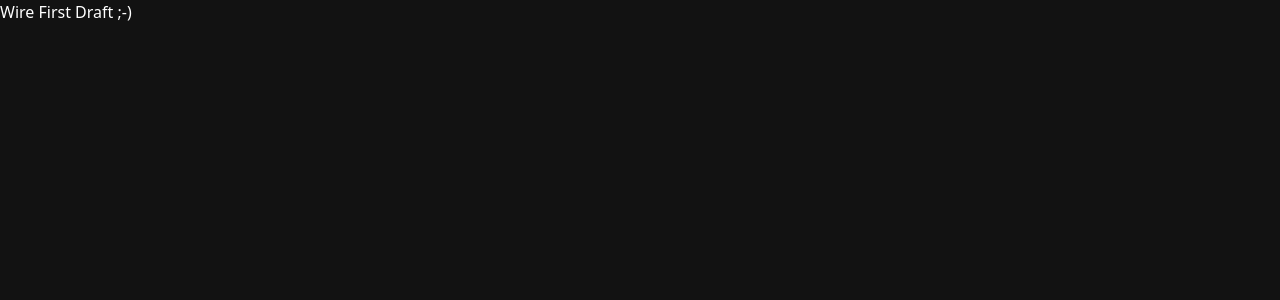
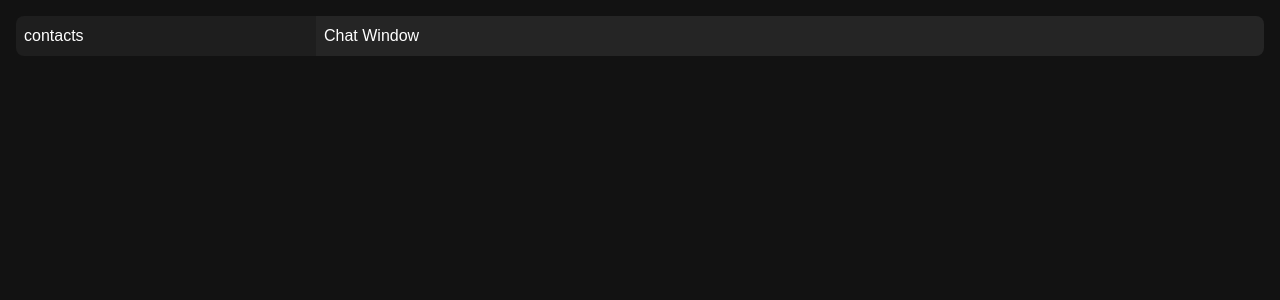
Before and after one commit to avanishpage/wire, a React (Create React App) app: page / in a window 1280 px wide. Shown: the top 300 px of the page. Built offline with nearby package versions, Linux system fonts and the light colour scheme.

Commit message:
adding basic css for Contacts and ChatWindow

```diff
--- a/src/App.css
+++ b/src/App.css
@@ -3,6 +3,7 @@
 :root {
   --background-primary: #121212;
   --background-secondary: #1e1e1e;
+  --background-tertiary: #252525;
   --background-deep-navy: #0a0f24;
   --background-slate-gray: #2f4f4f;
   --background-gunmetal: #283033;
@@ -25,6 +26,7 @@
 body {
   background-color: var(--background-primary);
   color: var(--color-text-primary);
+  font-family: sans-serif;
 }
 
 .container {
--- /dev/null
+++ b/src/WireApp/ChatWindow/ChatWindow.tsx
@@ -0,0 +1,6 @@
+import React from "react";
+import "../app-container.css";
+
+export const ChatWindow = (): JSX.Element => {
+  return <div className="chat-window p-2">Chat Window</div>;
+};
--- /dev/null
+++ b/src/WireApp/Contacts/Contacts.tsx
@@ -0,0 +1,6 @@
+import React from "react";
+import "../app-container.css";
+
+export const Contacts = (): JSX.Element => {
+  return <div className="contacts p-2">contacts</div>;
+};
--- a/src/WireApp/WireApp.tsx
+++ b/src/WireApp/WireApp.tsx
@@ -1,5 +1,8 @@
 import React from "react";
 import { WireContextProvider } from "./WireAppContext";
+import "./app-container.css";
+import { Contacts } from "./Contacts/Contacts";
+import { ChatWindow } from "./ChatWindow/ChatWindow";
 
 export const WireApp = (): JSX.Element => {
   return (
@@ -8,7 +11,10 @@ export const WireApp = (): JSX.Element => {
       context helps the data to flow seamlessly between the components wrapped in it.
       this prevents the use of prop ladder (bad practice and is a dom heavy thing if not regulated correctly)*/}
       <WireContextProvider message="">
-        <p className="font-sans"> Wire First Draft ;-)</p>
+        <div className="split-app-container p-4">
+          <Contacts />
+          <ChatWindow />
+        </div>
       </WireContextProvider>
     </>
   );
--- /dev/null
+++ b/src/WireApp/app-container.css
@@ -0,0 +1,17 @@
+.split-app-container {
+  display: grid;
+  grid-template-columns: 300px 1fr;
+  height: 100%;
+}
+
+.contacts {
+  border-top-left-radius: 8px;
+  border-bottom-left-radius: 8px;
+  background-color: var(--background-secondary);
+}
+
+.chat-window {
+  border-top-right-radius: 8px;
+  border-bottom-right-radius: 8px;
+  background-color: var(--background-tertiary);
+}
```
